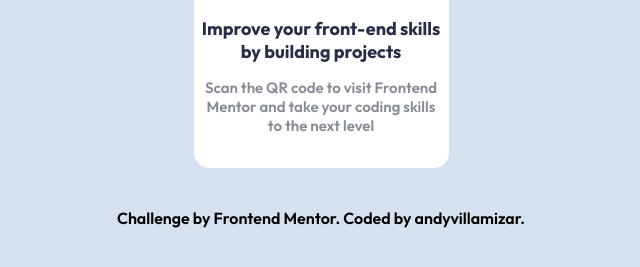
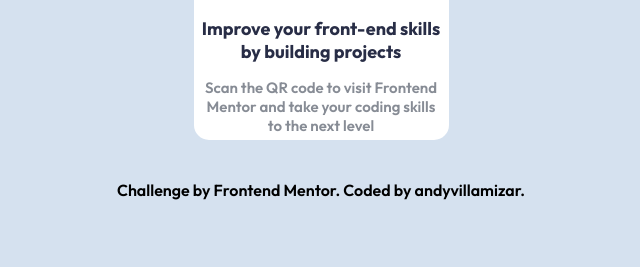
Before and after one commit to andyvillamizar/QR-Code-card, a plain HTML site: page index.html in a window 1280 px wide. Shown: the part 335-602 px from the top of the page, without its empty margins (319-959 px from the left). Drawn offline with Linux system fonts and the light colour scheme.

Commit message:
modificando el height

```diff
--- a/css/style.css
+++ b/css/style.css
@@ -33,7 +33,7 @@ main {
     width: 100%;
     min-width: 250px;
     max-width: 255px;
-    height: 430px;
+    height: auto;
     margin: 0 auto;
     margin-top: 73px;
     margin-bottom: 40px;
```
